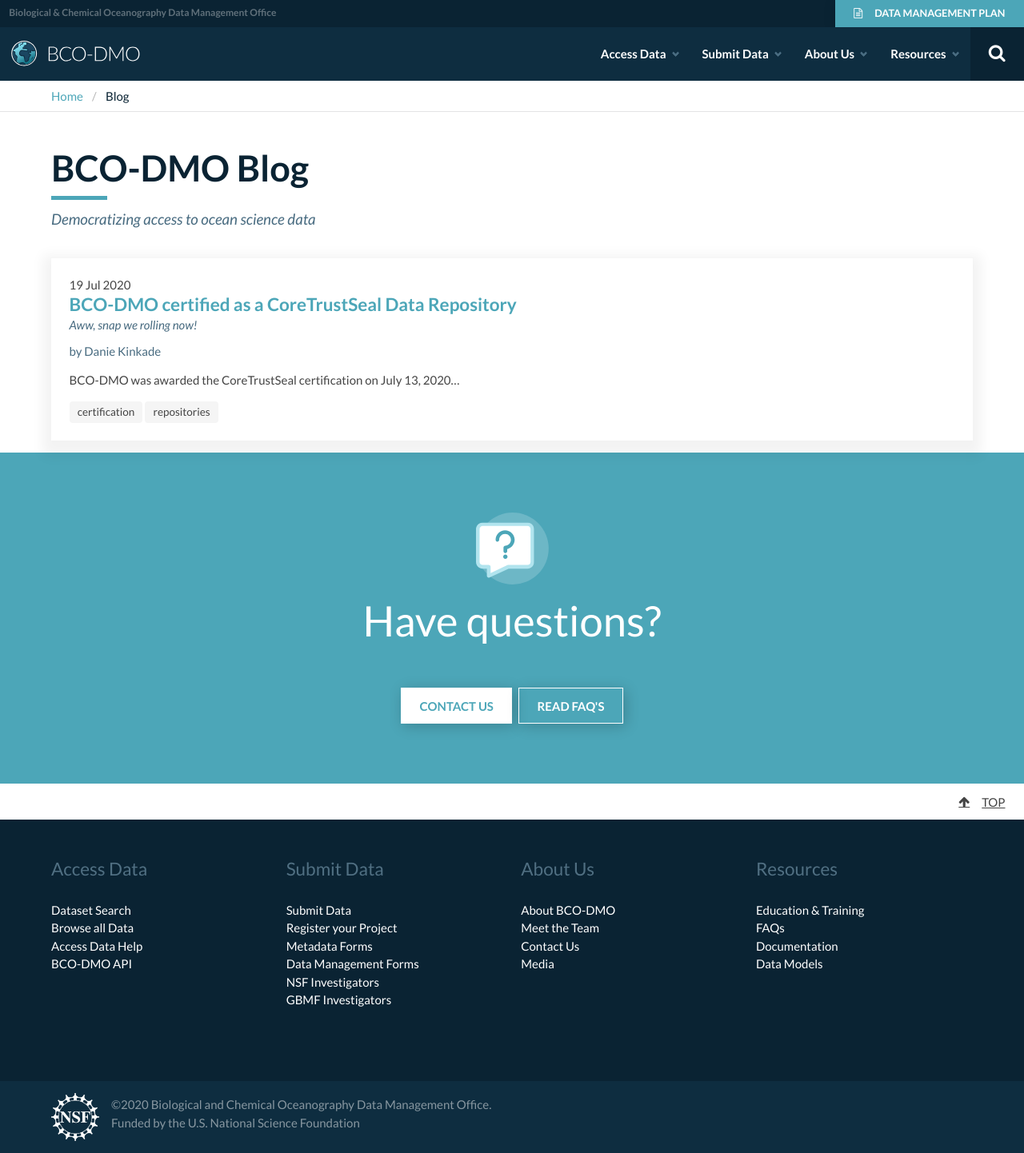
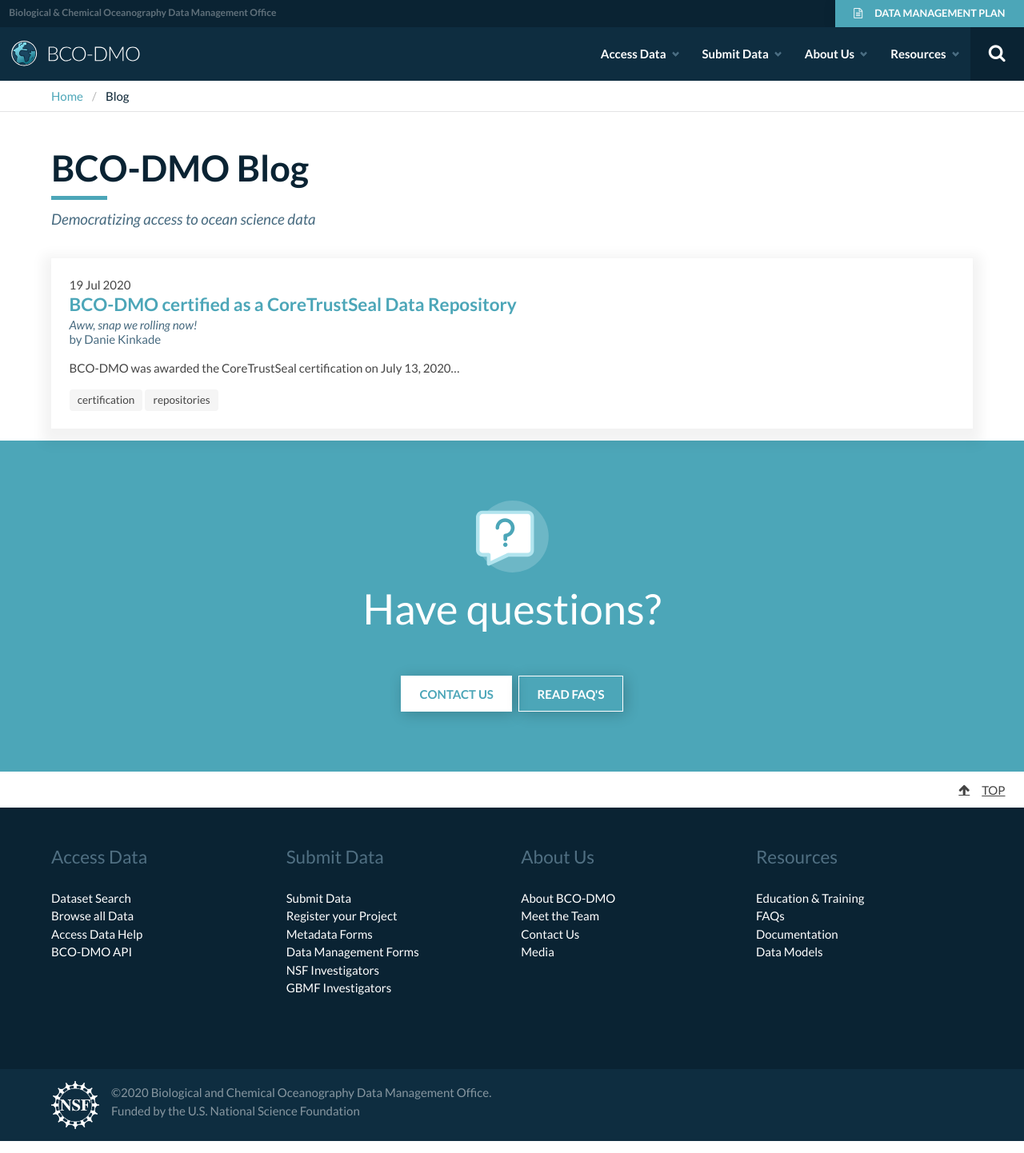
Before and after one commit to BCODMO/blog.bco-dmo.org, a Jekyll site: the page built from index.html, in a window 1280 px wide. Shown: the whole page at 80% size. Built offline with Jekyll 4.4.1, drawn with Linux system fonts in a browser that asks for light colours.

Commit message:
Update index.html

```diff
--- a/index.html
+++ b/index.html
@@ -26,7 +26,7 @@
           <time>{{ post.date | date_to_string }}</time>
           <p class="title is-4"><a href="{{ post.url }}" title="{{ post.title }}">{{ post.title }}</a></p>
           {% if post.subtitle %}
-          <p class="subtitle is-6 is-italic">{{ post.subtitle }}</p>
+          <p class="subtitle is-6 is-italic margin-bot-0">{{ post.subtitle }}</p>
           {% endif %}
           <p class="subtitle is-6">by {{ author.name }}</p>
           {% if callout %}
```
